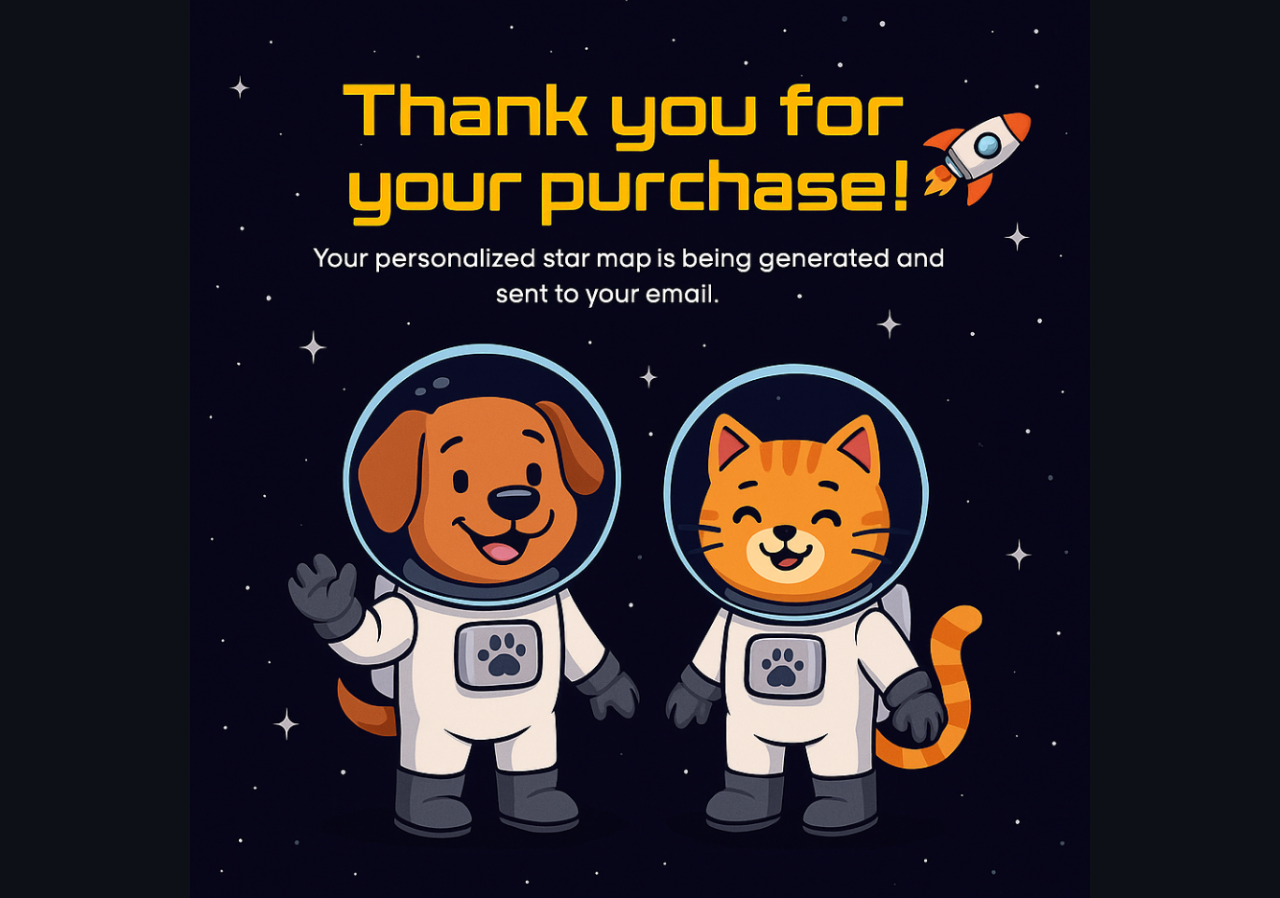
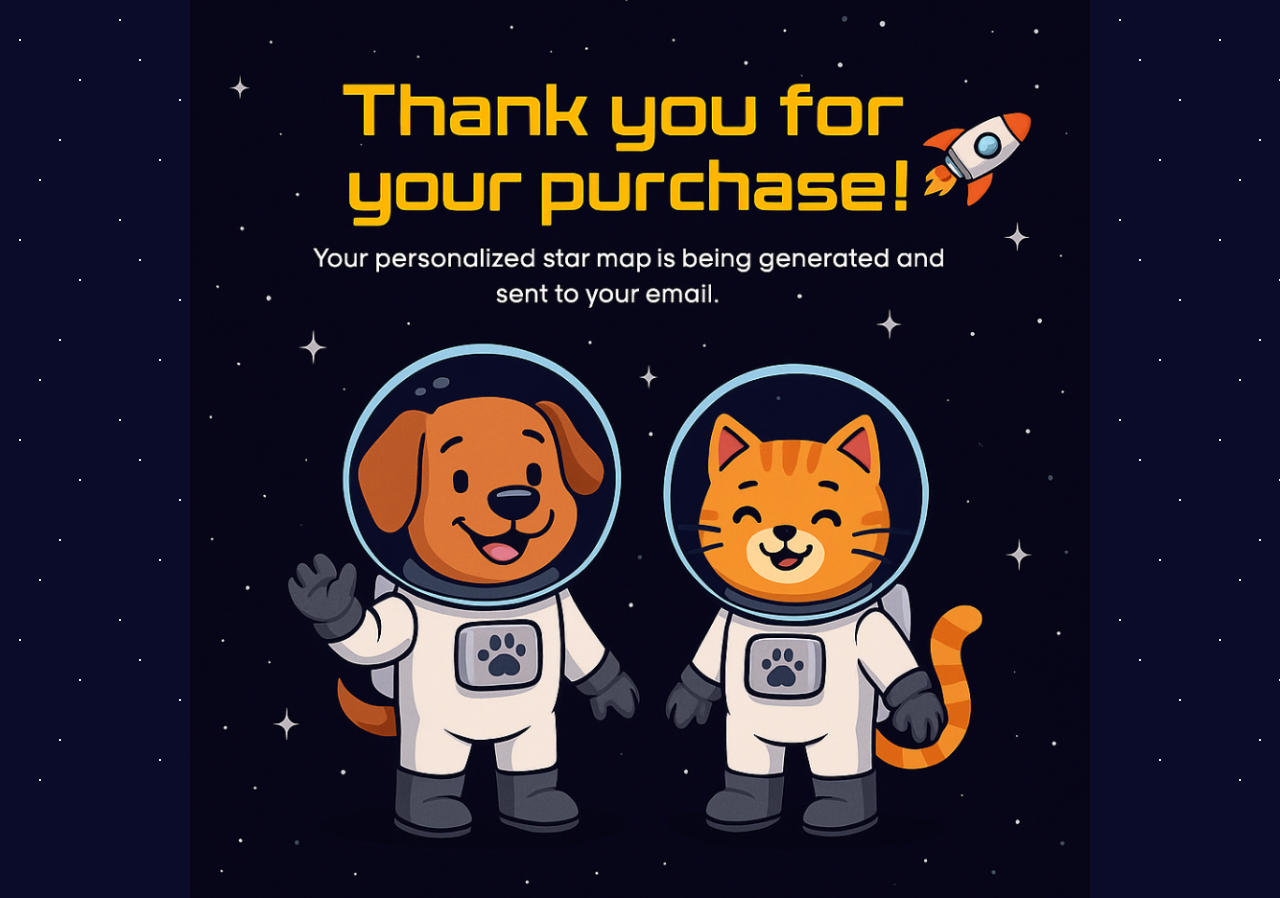
Before and after one commit to Xanakin1/StarPaws, a website: page public/success.html in a window 1280 px wide. Drawn offline with Linux system fonts and the light colour scheme.

Commit message:
Update success.html

```diff
--- a/public/success.html
+++ b/public/success.html
@@ -7,11 +7,38 @@
     body {
       margin: 0;
       padding: 0;
-      background: #0d1117; /* Closer to your image's background color */
+      background: #0B0B2A; /* Closer to your image's background color */
       min-height: 100vh;
       display: flex;
       justify-content: center;
       align-items: center;
+    }
+
+    body::before {
+      content: '';
+      position: absolute;
+      top: 0;
+      left: 0;
+      width: 100%;
+      height: 100%;
+      background:
+        radial-gradient(circle at 10% 20%, white 1px, transparent 1px),
+        radial-gradient(circle at 80% 80%, white 1px, transparent 1px),
+        radial-gradient(circle at 40% 40%, white 1px, transparent 1px),
+        radial-gradient(circle at 60% 10%, white 1px, transparent 1px),
+        radial-gradient(circle at 90% 50%, white 1px, transparent 1px),
+        radial-gradient(circle at 20% 90%, white 1px, transparent 1px),
+        radial-gradient(circle at 70% 30%, white 1px, transparent 1px),
+        radial-gradient(circle at 30% 70%, white 1px, transparent 1px);
+      background-size: 200px 200px;
+      animation: twinkle 3s linear infinite;
+      z-index: -1;
+    }
+
+    /* Optional: Add a subtle twinkle animation */
+    @keyframes twinkle {
+      0%, 100% { opacity: 0.8; }
+      50% { opacity: 1; }
     }
 
     .illustration {
```
